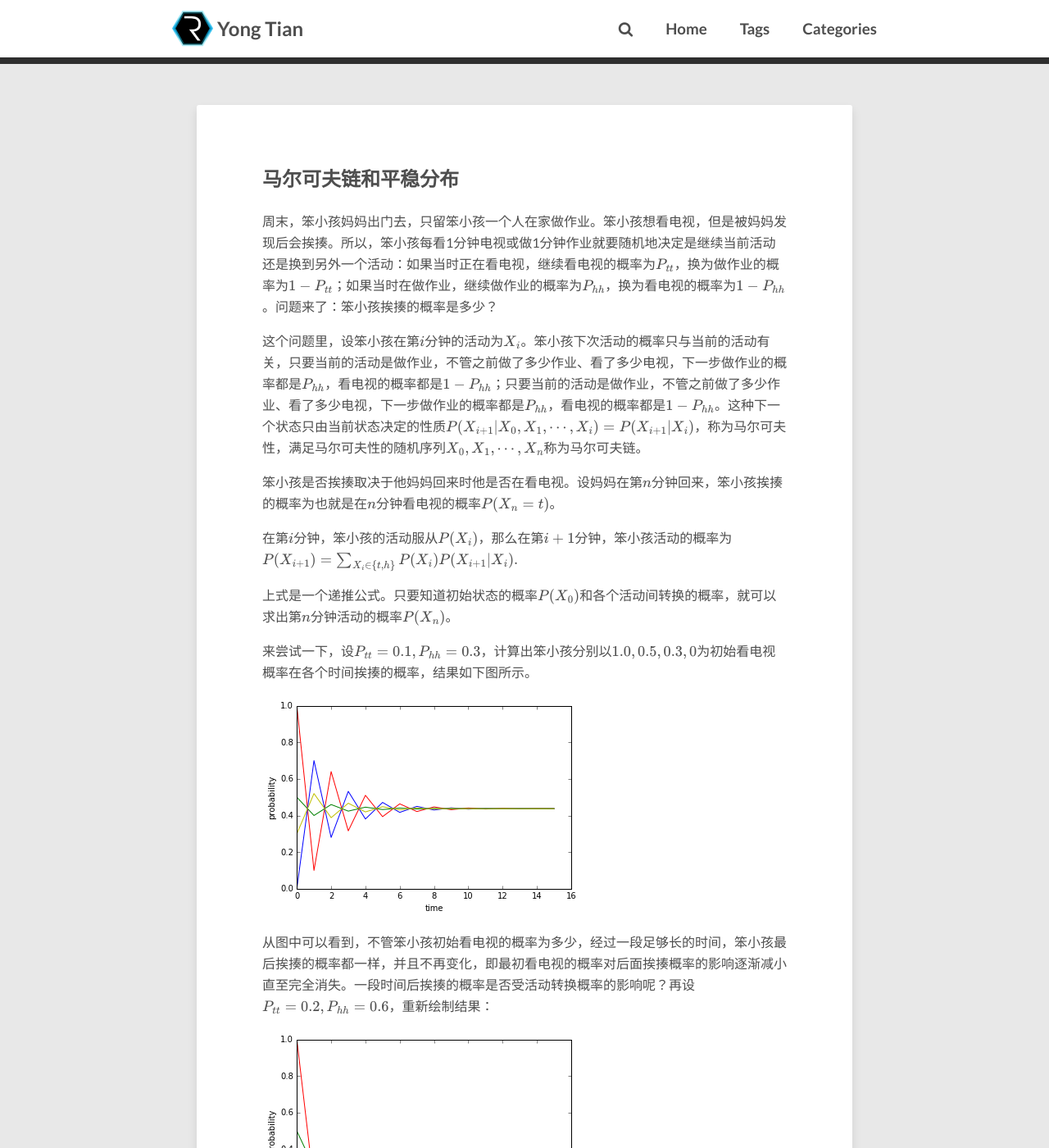
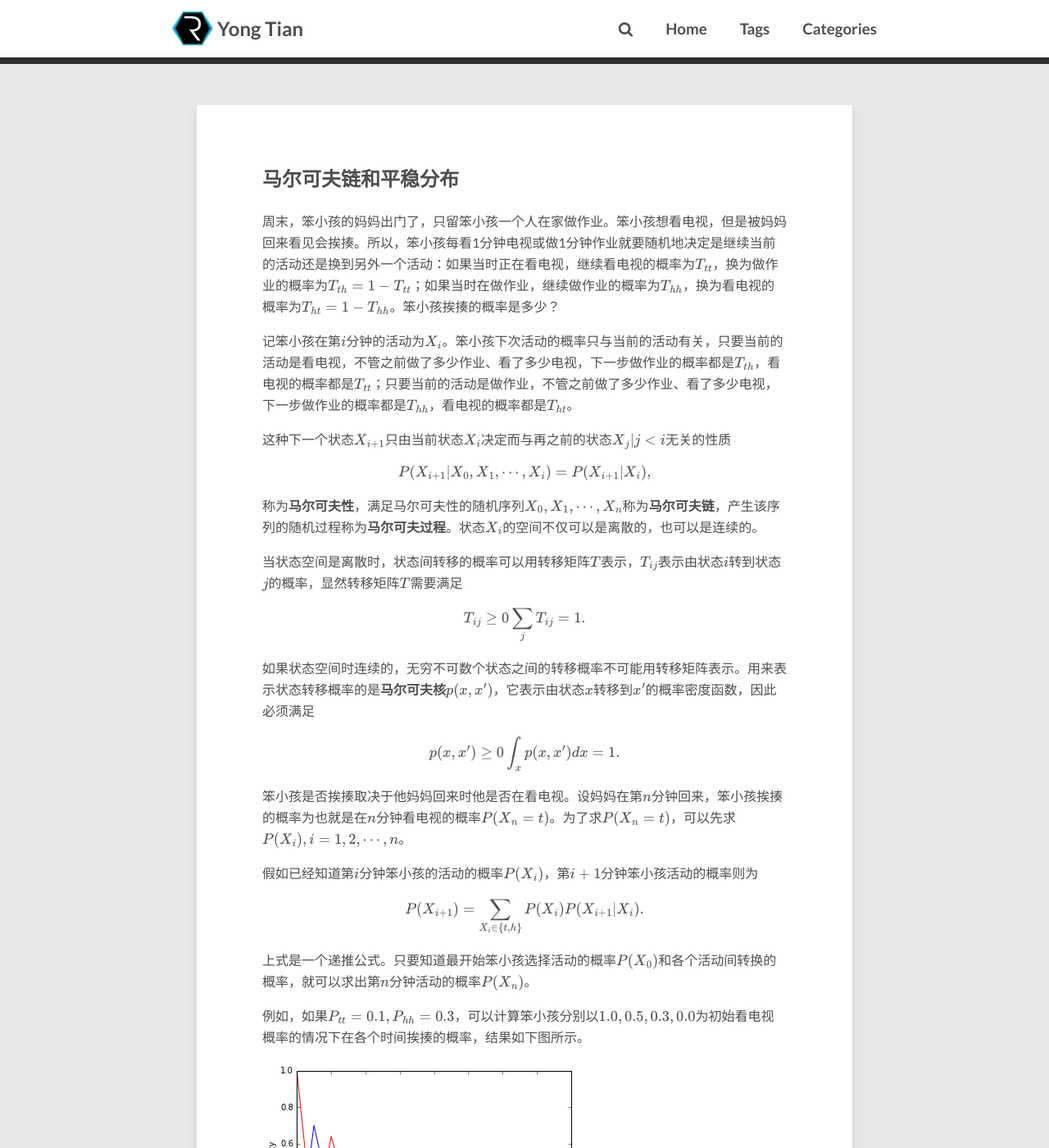
Before and after one commit to pawnty/pawnty.github.io, a Jekyll site: the page built from _posts/2016-06-18-mcmc.md, in a window 1280 px wide and 1400 px high, scrolled down 222 px. Shown: the whole window at 82% size. Built offline with Jekyll 4.4.1, drawn with Linux system fonts in a browser that asks for light colours; nearby versions of some CDN libraries; formulas are drawn with MathJax 3; comment, search, counter and statistics services are not loaded; some of the changed text lies outside the part shown.

Commit message:
Published with https://stackedit.io/

```diff
--- a/_posts/2016-06-18-mcmc.md
+++ b/_posts/2016-06-18-mcmc.md
@@ -8,29 +8,50 @@
 ---
 
 ## 马尔可夫链和平稳分布
-周末，笨小孩妈妈出门去，只留笨小孩一个人在家做作业。笨小孩想看电视，但是被妈妈发现后会挨揍。所以，笨小孩每看1分钟电视或做1分钟作业就要随机地决定是继续当前活动还是换到另外一个活动：如果当时正在看电视，继续看电视的概率为$P_{tt}$，换为做作业的概率为$1-P_{tt}$；如果当时在做作业，继续做作业的概率为$P_{hh}$，换为看电视的概率为$1-P_{hh}$。问题来了：笨小孩挨揍的概率是多少？
+周末，笨小孩的妈妈出门了，只留笨小孩一个人在家做作业。笨小孩想看电视，但是被妈妈回来看见会挨揍。所以，笨小孩每看1分钟电视或做1分钟作业就要随机地决定是继续当前的活动还是换到另外一个活动：如果当时正在看电视，继续看电视的概率为$T_{tt}$，换为做作业的概率为$T_{th}=1-T_{tt}$；如果当时在做作业，继续做作业的概率为$T_{hh}$，换为看电视的概率为$T_{ht}=1-T_{hh}$。笨小孩挨揍的概率是多少？
 
-这个问题里，设笨小孩在第$i$分钟的活动为$X_i$。笨小孩下次活动的概率只与当前的活动有关，只要当前的活动是做作业，不管之前做了多少作业、看了多少电视，下一步做作业的概率都是$P_{hh}$，看电视的概率都是$1-P_{hh}$；只要当前的活动是做作业，不管之前做了多少作业、看了多少电视，下一步做作业的概率都是$P_{hh}$，看电视的概率都是$1-P_{hh}$。这种下一个状态只由当前状态决定的性质$P(X_{i+1}\vert X_0,X_1,\cdots,X_i)=P(X_{i+1}\vert X_i)$，称为马尔可夫性，满足马尔可夫性的随机序列$X_0, X_1, \cdots, X_n$称为马尔可夫链。
+记笨小孩在第$i$分钟的活动为$X_i$。笨小孩下次活动的概率只与当前的活动有关，只要当前的活动是看电视，不管之前做了多少作业、看了多少电视，下一步做作业的概率都是$T_{th}$，看电视的概率都是$T_{tt}$；只要当前的活动是做作业，不管之前做了多少作业、看了多少电视，下一步做作业的概率都是$T_{hh}$，看电视的概率都是$T_{ht}$。
 
-笨小孩是否挨揍取决于他妈妈回来时他是否在看电视。设妈妈在第$n$分钟回来，笨小孩挨揍的概率为也就是在$n$分钟看电视的概率$P(X_n=t)$。
+这种下一个状态$X_{i+1}$只由当前状态$X_{i}$决定而与再之前的状态$\{X_j \vert j<i\}$无关的性质
 
-在第$i$分钟，笨小孩的活动服从$P(X_i)$，那么在第$i+1$分钟，笨小孩活动的概率为$$P(X_{i+1})=\sum_{X_i\in\{t, h\}}P(X_i)P(X_{i+1}\vert X_i).$$
+$$P(X_{i+1}\vert X_0,X_1,\cdots,X_i)=P(X_{i+1}\vert X_i),$$
 
-上式是一个递推公式。只要知道初始状态的概率$P(X_0)$和各个活动间转换的概率，就可以求出第$n$分钟活动的概率$P(X_n)$。
+称为**马尔可夫性**，满足马尔可夫性的随机序列$X_0, X_1, \cdots, X_n$称为**马尔可夫链**，产生该序列的随机过程称为**马尔可夫过程**。状态$X_i$的空间不仅可以是离散的，也可以是连续的。
 
-来尝试一下，设$P_{tt}=0.1, P_{hh}=0.3$，计算出笨小孩分别以$1.0, 0.5, 0.3, 0$为初始看电视概率在各个时间挨揍的概率，结果如下图所示。
+当状态空间是离散时，状态间转移的概率可以用转移矩阵$T$表示，$T_{ij}$表示由状态$i$转到状态$j$的概率，显然转移矩阵$T$需要满足
+
+$$T_{ij} \ge 0\\
+\sum_j T_{ij} = 1.
+$$
+
+如果状态空间时连续的，无穷不可数个状态之间的转移概率不可能用转移矩阵表示。用来表示状态转移概率的是**马尔可夫核**$p(x, x')$，它表示由状态$x$转移到$x'$的概率密度函数，因此必须满足
+
+$$p(x, x') \ge 0\\
+\int_x p(x, x') dx = 1.$$
+
+笨小孩是否挨揍取决于他妈妈回来时他是否在看电视。设妈妈在第$n$分钟回来，笨小孩挨揍的概率为也就是在$n$分钟看电视的概率$P(X_n=t)$。为了求$P(X_n=t)$，可以先求$P(X_i), i=1, 2, \cdots, n$。
+
+假如已经知道第$i$分钟笨小孩的活动的概率$P(X_i)$，第$i+1$分钟笨小孩活动的概率则为
+
+$$P(X_{i+1})=\sum_{X_i\in\{t, h\}}P(X_i)P(X_{i+1}\vert X_i).$$
+
+上式是一个递推公式。只要知道最开始笨小孩选择活动的概率$P(X_0)$和各个活动间转换的概率，就可以求出第$n$分钟活动的概率$P(X_n)$。
+
+例如，如果$P_{tt}=0.1, P_{hh}=0.3$，可以计算笨小孩分别以$1.0, 0.5, 0.3, 0.0$为初始看电视概率的情况下在各个时间挨揍的概率，结果如下图所示。
 
 ![enter image description here](http://pawnty.github.io/images/posts/mcmc/figure1.png)
 
-从图中可以看到，不管笨小孩初始看电视的概率为多少，经过一段足够长的时间，笨小孩最后挨揍的概率都一样，并且不再变化，即最初看电视的概率对后面挨揍概率的影响逐渐减小直至完全消失。一段时间后挨揍的概率是否受活动转换概率的影响呢？再设$P_{tt}=0.2, P_{hh}=0.6$，重新绘制结果：
+令人感到吃惊的是，不管笨小孩初始看电视的概率为多少，经过一段足够长的时间，笨小孩最后挨揍的概率都一样，并且不再随时间变化，收敛到一种稳定状态。也就是说，最初看电视的概率对后面挨揍概率的影响逐渐减小直至完全消失。
+
+一段时间后不再随时间变化的挨揍概率是否是由活动转换概率决定的呢？再设$P_{tt}=0.2, P_{hh}=0.6$，重新绘制结果：
 
 ![enter image description here](http://pawnty.github.io/images/posts/mcmc/figure2.png)
 
-一段时间后，不管初始看电视概率为何，笨小孩挨揍的概率又变得一样，只不过这次与上次概率不同。
+一段时间后，不管初始看电视概率为何，笨小孩挨揍的概率又变得一样，只不过这次与上次稳定时的概率不同。
 
-从这两个结果可以发现一个令人有点惊奇的规律：时间足够长的情况下，计算笨小孩挨揍的概率仅仅需要知道他两个活动间转换的概率，而初始活动的概率甚至确切的时间都可以忽略！
+从这两个结果可以发现一个意外的规律：时间足够长的情况下，计算笨小孩挨揍的概率仅仅需要知道他两个活动间转换的概率，而初始活动的概率P(X_0)甚至确切的时间都可以忽略！
 
-在马尔可夫过程中，最终状态所服从的不再随时间变化的概率分布称为该过程的平稳分布，记为
+在马尔可夫过程中，这种一段足够长时间后状态所服从的不再随时间变化的概率分布称为**平稳分布**（stationary distribution），记为
 
 $$
 \pi(X)=\lim_{n\rightarrow \infty}P(X_n).
@@ -42,58 +63,51 @@
 \pi(X＝j)=\sum_i \pi(X＝i)T_{ij}
 $$
 
-$T_{ij}$表示从状态$i$转到状态$j$的概率，矩阵$T=\{T_{ij}\}$称为转移矩阵，满足
-
-$$T_{ij} \ge 0\\
-\sum_j T_{ij} = 1.
-$$
-
 对于连续状态空间的马尔可夫过程，平稳分布应满足
 
 $$
 \pi(x)=\int_{x'} \pi(x')p(x', x)dx'
 $$
 
-其中$p(x', x)$叫做马尔可夫核(Markov Kernel)，须满足
+如果一个马尔可夫过程的平稳分布存在，只要给定状态转移的概率分布，就可以确定出这个唯一的平稳分布。
 
-$$p(x', x) \ge 0\\
-\int_x p(x', x) dx = 1$$
 
 ## 马尔可夫链蒙特卡洛
 
-笨小孩挨揍了几次之后，希望将以后挨揍的风险控制为$p$。他应该采取什么偷看电视的策略？
+笨小孩挨揍了几次之后，希望将以后挨揍的风险控制为$r$。他应该采取什么偷看电视的策略？
 
-笨小孩最先想到的策略是，将时间分为多个周期，每个周期的前$p$部分做作业，后$1-p$部分看电视。如果妈妈回来的时间在每个周期内是均匀分布的，笨小孩就可以将挨揍的风险控制为$p$。但问题是，他不能保证妈妈回来的时间均匀性，当然他也不敢对妈妈说：“妈妈，你能不能在每个半小时内都均匀随机地选择一个时间回来？"
+笨小孩最先想到的策略是，将时间分为多个周期，每个周期的前$r$部分做作业，后$1-r$部分看电视。如果妈妈回来的时间在每个周期内是均匀分布的，笨小孩就可以将挨揍的风险控制为$r$。但问题是，他不能保证妈妈回来的时间均匀性，当然他也不敢对妈妈说：“妈妈，你能不能在每个半小时内都均匀随机地选择一个时间回来？"
 
 对笨小孩而言，妈妈回来的时间是不可控的，所以上一种方法不可取。
 
-笨小孩转念一想，之前的随机转换活动等策略不是会产生一个固定的挨揍概率吗？并且只要妈妈回来的时间不是特别早，这个概率就是可靠的。挨揍概率只与活动转换概率有关，只要选择合适的活动转换概率，就可以得到想要的挨揍概率。
+笨小孩转念一想，之前的随机转换活动等策略不是会产生一个固定的挨揍概率吗？并且只要妈妈回来的时间不是特别早，这个概率就是可靠的。挨揍概率只与活动转换概率有关，所以只要选择合适的活动转换概率，就可以得到想要的挨揍概率。
 
-根据平稳分布的性质，活动转换的概率需要满足
+笨小孩明确了想要的挨揍风险，也就有了目标平稳分布。根据平稳分布的性质，活动转换的概率需要满足
 
 $$
 \pi(X)=\sum_{X'\in \{t,h\}} \pi(X')P(X\vert X')
 $$
 
-一个平稳分布不足以确定一个转移矩阵，可以对矩阵加入一些限制。例如细致平衡条件：
+一个平稳分布不足以确定一个转移矩阵，可以对矩阵加入一些限制。例如**细致平衡条件**（detailed balance condition）：
 
 $$
-P(X)P(X'\vert X)=P(X')P(X\vert X')
+\pi(X)P(X'\vert X)=\pi(X')P(X\vert X')
 $$
 
-满足细致平衡条件一定满足平稳分布的条件，因为
+细致平衡条件是平稳分布的充分不必要条件。满足细致平衡条件一定满足平稳分布的条件，因为
 
 $$
-\sum_{X'}P(X')P(X\vert X')=\sum_{X'}P(X)P(X'\vert X)=P(X).
+\sum_{X'}\pi(X')P(X\vert X')=\sum_{X'}\pi(X)P(X'\vert X)=P(X),\\
+\int \pi(x')p(x', x)dx' = \int \pi(x)p(x, x')dx' = p(x)
 $$
 
 设笨小孩希望将挨揍的风险控制为$0.2$，则满足细致平衡条件要求
 
 $$
-0.2 P_{th} = 0.8 P_{ht}
+0.2 T_{th} = 0.8 T_{ht}
 $$
 
-只需要$P_{th}=4P_{ht}$即可，例如$P_{th}=1, P_{ht}=0.25$，
+只需要$T_{th}=4T_{ht}$即可，例如$T_{th}=1, T_{ht}=0.25$，
 
 
 ![enter image description here](http://pawnty.github.io/images/posts/mcmc/figure3.png)
@@ -102,23 +116,25 @@
 
 ![enter image description here](http://pawnty.github.io/images/posts/mcmc/figure4.png)
 
-从两张图中可看出，两种活动转换概率下挨揍的概率最终都收敛于$0.2$，不同的是收敛点速度。第一种情况下活动变换的概率要大于第二种情况，因此第一种情况可以在短时间内经历更多次转换，所以可以更快的收敛。不管怎样，笨小孩终于掌握了控制挨揍风险的方法。
+从两张图中可看出，两种活动转换概率下挨揍的概率最终都收敛于$0.2$，不同的是收敛速度。第一设定下变换活动的概率要大于第二种设定，因此第一种设定下可以在短时间内经历更多次转换，所以可以更快的收敛。不管怎样，笨小孩终于掌握了控制挨揍风险的方法。
 
-仔细分析这一过程可以发现三种概率分布：初始状态分布，状态转移分布会平稳分布。笨小孩做了一件非常了不起的事情，他通过设计状态转移分布得到了想要的平稳分布。这其中的意义是非常远大的，可以说这种马尔可夫链蒙特卡洛(MCMC)占据了统计推断的半壁江山。
+这一过程涉及了三种概率分布：初始状态分布$P(X_0)$，状态转移分布$P(X_{i+1}\vert X_i)$和平稳分布$\pi(X)$。笨小孩做了一件非常了不起的事情，他通过设计状态转移分布得到了想要的平稳分布。
 
-如果我们需要许多服从概率$p$的样本，而$p$又难以直接采样得出，我们可以采用笨小孩的方法，构建一个转移分布$t$简单易于采样且平稳分布是$p$的马尔可夫过程，在经过足够次采样后就可以得到服从$p$的样本。
+这其中的意义是非常远大的。这种设计状态转移分布来得到平稳分布样本的方法称为**马尔可夫链蒙特卡洛**(MCMC)，它可以说是占据了统计推断的半壁江山。
 
-具体来说，需要从$p(x)$中采样较困难，可以选择一个简单易于采样的分布$q(x\vert x')$进行采样，根据某种概率$A(x', x)$决定是否转移到新的状态，使细致平衡条件得到满足：
+如果我们需要许多服从概率$p$的样本，而$p$又难以直接采样得出，我们可以采用笨小孩的方法，即构建一个转移分布$t$易于采样并且平稳分布为$p$的马尔可夫过程，在经过足够次采样后就可以得到服从$p$的样本。
+
+具体来说，需要从$p(x)$中采样较困难，可以选择一个简单易于采样的*建议分布*$q(x\vert x')$进行采样，然后根据某种概率$A(x', x)$决定是否转移到刚采集的状态，使细致平衡条件得到满足：
 
 $$
 p(x)q(x, x')A(x, x')=p(x')q(x', x)A(x', x)
 $$
 
-这里，状态转移的概率分别为$t(x, x')=q(x, x')A(x, x')$和$t(x', x)=q(x', x)A(x', x)$。
+这里，两边的状态转移概率分别为$t(x, x')=q(x, x')A(x, x')$和$t(x', x)=q(x', x)A(x', x)$。
 
-为了使平稳分布收敛的更快，我们需要尽可能使状态转换的概率更大些。q(x', x)的选择受可采样性限制，因此只能使$A(x', x)$尽可能大。作为概率，$A(x', x)$最大值为$1$，$A(x, x')$也是。
+根据从笨小问题中得到启示，为了使平稳分布更快收敛，需要尽可能使状态转换的概率大些。q(x', x)的选择受可采样性限制，因此只能使$A(x', x)$尽可能大。$A(x', x)$作为概率，最大值为$1$。
 
-假设$p(x)q(x, x')>p(x')q(x', x)$，则$A(x, x') < A(x', x)$，令$A(x',x)$取得最大值$1$，可求得$A(x, x')=\frac{p(x')q(x', x)}{p(x)q(x, x')}$;假设$p(x)q(x, x')<p(x')q(x', x)$，则$A(x, x') > A(x', x)$，令$A(x,x')$取得最大值$1$，可求得$A(x', x)=\frac{p(x)q(x, x')}{p(x')q(x', x)}$，综合两种情况，
+假设$p(x)q(x, x')>p(x')q(x', x)$，则$A(x, x') < A(x', x)$，令$A(x',x)$取得最大值$1$，可求得$A(x, x')=\frac{p(x')q(x', x)}{p(x)q(x, x')}$;相反，如果$p(x)q(x, x')<p(x')q(x', x)$，则$A(x, x') > A(x', x)$，令$A(x,x')$取得最大值$1$，可求得$A(x', x)=\frac{p(x)q(x, x')}{p(x')q(x', x)}$，综合两种情况，可以统一写成
 
 $$A(x, x')=\min(1, \frac{p(x')q(x', x)}{p(x)q(x, x')}).$$
 
@@ -126,16 +142,16 @@
 
 > Metropolis–Hastings算法
 >
-> 1. 随机设置$X_0$，令$\tau=0$;
+> 1. 随机设置$x_0$，令$\tau=0$;
 > 2. 根据$q(x_{\tau}, x)$采出样本$x'$;
 > 3. 从$[0, 1)$上得均匀分布随机采样$u$;
-> 4. 如果$u<A(x_{\tau}, x')$,令$X_{\tau+1}=x'$,否则令$X_{\tau_+1}=X_{\tau}$;
+> 4. 如果$u<A(x_{\tau}, x')$,令$x_{\tau+1}=x'$,否则令$x_{\tau+1}=x_{\tau}$;
 > 5. 令$\tau = \tau + 1$;
 > 6. 跳至第2步；
 
-Metropolis-Hastings算法得到一系列样本$\{X_{\tau}\}_{\tau=1}^\infty$，相邻的样本之间不是互相独立的，但是可以每隔$M$间隔取一个样本，只要$M$足够大，就可以得到相互独立且分布为$p(x)$的随机变量样本。
+Metropolis-Hastings算法可以得到一系列样本$x_0, x_1, \cdots$。尽管相邻的样本之间不是互相独立的，但是可以每隔$M$间隔取一个样本，只要$M$足够大，就可以得到相互独立且分布为$p(x)$的随机样本。
 
-在$A(x, x')$中，$p$和$q$都同时出现在分子和分母中，因此没有必要明确地求出$p$和$q$的值后带入计算。因为在实际问题中，明确求$p$和$q$的值涉及到求和或者积分，例如
+在$A(x, x')$中，$p$和$q$都同时出现在分子和分母中，因此没有必要明确地求出$p$和$q$的值后带入计算。因为在实际问题中，明确求$p$和$q$的值常涉及到求和或者积分，例如
 
 $$
 p(x) = \frac{f(x, z)}{\int f(x, z') dz'}
@@ -147,37 +163,37 @@
 p(x)=\frac{f(x,z)}{\sum_{z'} f(x, z')}
 $$
 
-计算分母的开销可能会非常大甚至无法计算出来。由于分母在$A(x, x')$的公式中可以被消去，因此可以直接使用未归一化的$f(x, z)$代入求解。
+计算分母的开销可能非常大甚至根本无法计算出来。由于分母在$A(x, x')$的公式中可以被消去，因此可以直接使用未归一化的$f(x, z)$代入求解，大大地减少计算量。
 
 ## Metropolis算法和Gibbs采样
 
-Metropolis-Hastings算法中使用不同的$q$可以得到更具体的算法。
+Metropolis-Hastings算法中使用不同类型的建议分布$q$可以得到更具体的算法。
 
-Metropolis算法是Metropolis-Hastings算法的特例。在该算法中，$q$选择对称的分布
+*Metropolis算法*是Metropolis-Hastings算法的特例。在该算法中，$q$选择对称的分布
 
 $$
 q(x, x')=q(x', x)
 $$
 
-接收率即可表示为
+接收率$A(x, x')$即可表示为
 
 $$A(x, x')=\min(1, \frac{p(x')}{p(x)}).$$
 
-对于连续状态空间的应用，常采用高斯分布作为$q$，即
+举个例子，假装我们不知道多元高斯分布如何直接采样，我们可以通过马尔可夫链蒙特卡洛方法来得到样本。由于多元标准高斯分布容易采样，我们可以令$q$为一个多元标准高斯分布，即
 
-$$q(x, x') = \mathcal{N}(x'\vert x, \Sigma)$$
+$$q(x, x') = \mathcal{N}(x'\vert x, I)，$$
 
-举个例子，假装我们不知道多元高斯分布如何直接采样，我们可以通过马尔可夫链蒙特卡洛方法来得到样本。由于多元标准高斯分布容易采样，我们可以令$q$为一个多元标准高斯分布，即应用Metropolis算法。下图展示采用Metropolis算法和线性变换算法得到多元非标准高斯分布的样本。可以看出，两种方法得到样本类似。
+应用Metropolis算法。下图展示采用Metropolis算法和线性变换算法得到多元非标准高斯分布的样本。可以看出，两种方法得到样本类似。
 
 ![enter image description here](http://pawnty.github.io/images/posts/mcmc/figure5.png)
 
-Metropolis-Hastings算法的令外一种著名的特例为Gibbs采样。该算法主要用来解决高纬度状态空间的采样问题。
+Metropolis-Hastings算法的令外一种著名的特例为Gibbs采样。该算法主要用来解决高维度状态空间的采样问题。
 
-假设状态$X=\{x_1, x_2, \cdots, x_D\}$包含$D$个维度，应用其它采样算法可能会导致接收率太低而使算法的效率降低。Gibbs采样的思路是相邻两个状态至多只有一个维度不同，令
+假设状态$x=\{x_1, x_2, \cdots, x_D\}$包含$D$个维度，应用其它采样算法可能会导致接收率太低而使算法的效率降低。Gibbs采样的思路是相邻两个状态至多只有一个维度不同，并令
 
-$$q(X, X')=P(x_i\vert X_{-i})$$
+$$q(x, x')=P(x_i\vert x_{-i})$$
 
-其中$X_{-i}$表示除了第$i$维以外的其它维度的数据。在这种情况下，
+其中$x_{-i}$表示除了第$i$维以外的其它维度的数据。在这种情况下，
 
 $$A(x, x')=\min(1, \frac{p(x')P(x_i\vert x'_{-i})}{p(x)P(x'_i\vert x_{-i})})\\
 =\min(1, \frac{p(x_{-i})p(x_i'\vert x_{-i})p(x_i\vert x_{-i})}{p(x_{-i})p(x_i\vert x_{-i})p(x'_i\vert x_{-i})})=1.$$
@@ -186,6 +202,8 @@
 
 ## MCMC的问题
 
-MCMC使得大量无法解决问题有了解决的方案，把原本不能计算的问题变得可以计算，具有非凡的意义。但是，MCMC往往只是把不能变为能，而不能把能变为高效的解决。
+MCMC把大量原本不能计算的问题变得可以计算，具有非凡的意义。但是，MCMC往往只是把“不能"变为“能"，而无法进一步由“能"到“快"。
 
 蒙特卡洛方法需要大量的独立同分布的样本，而马尔可夫链需要很长时间才能收敛，这两方面同时作用，使得MCMC非常低效，甚至无法在合理时间内解决某些应用。另外，马尔可夫链经历多久才能收敛到平稳分布没有很好的办法得知，不像其它方法有明确的指标（如神经网络的loss、变分推断的ELBO）指示模型是否已经收敛，使使用者不知什么时候该停止采样。
+
+尽管如此，MCMC简单通用，常作为新模型的第一个推断算法，在实际和研究中应用仍然及其广泛。
```
